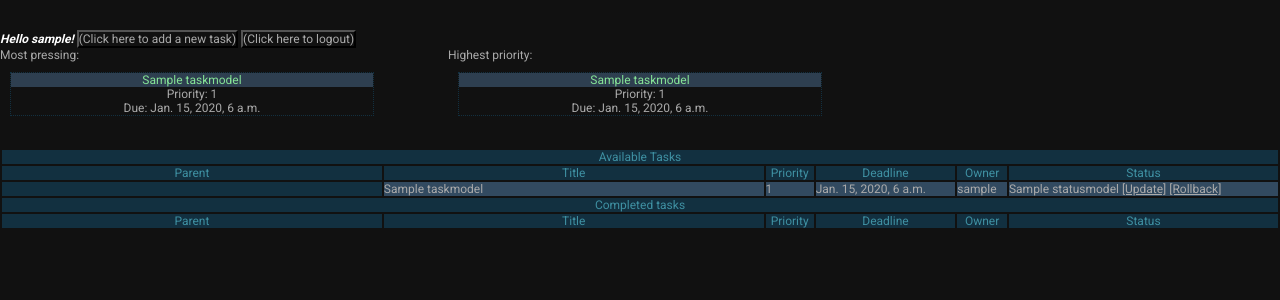
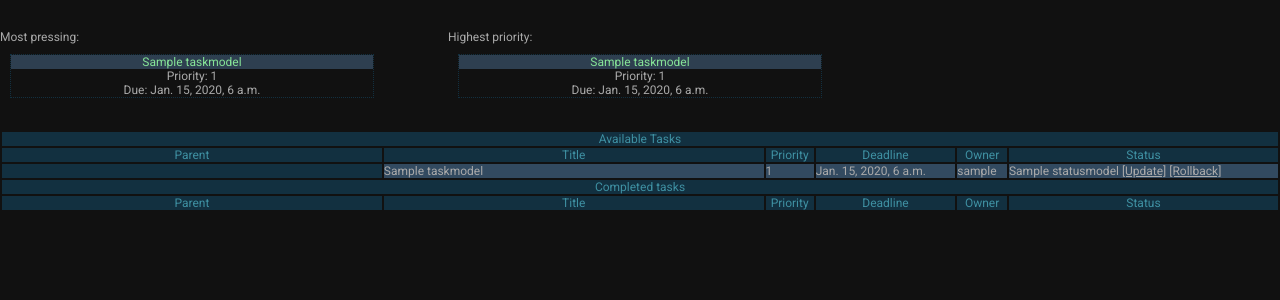
Before and after one commit to djrwb131/django-projectmanager, a Django app: page /index/ in a window 1280 px wide. Shown: the top 300 px of the page. Run offline with Django 3.2, Linux system fonts and the light colour scheme; a user stored in the database is signed in; tables that the repository leaves empty hold one stand-in row (values such as "Sample post").

Commit message:
- Fixed issue with logout within iframe

```diff
--- a/binaryblob_ca/project_manager/templates/project_manager/index.html
+++ b/binaryblob_ca/project_manager/templates/project_manager/index.html
@@ -13,14 +13,6 @@
     }
 }
 </script>
-    <div class="topbar">
-    {% if request.user.is_authenticated %}<em style="font-weight:1000;color: white;">Hello {{request.user}}!</em>
-    <button type="button" onclick="window.location.href='{% url 'project_manager:add_task' %}';">(Click here to add a new task)</button>
-    <button type="button" onclick="window.location.href='{% url 'logout' %}';">(Click here to logout)</button>
-    {% else %}
-    <button type="button" onclick="window.location.href='{% url 'login' %}';">(Click here to login)</button>
-    {% endif %}
-    </div>
     <div class="notable_tasks">
         {% if most_pressing %}
         <div class="task_widget_container" name="most_pressing" onclick="window.location.href = '{% url 'project_manager:details' most_pressing.pk %}'">
```
Also changed, not shown: binaryblob_ca/project_manager/templates/project_manager/root_index.html (+8 -1 lines).
